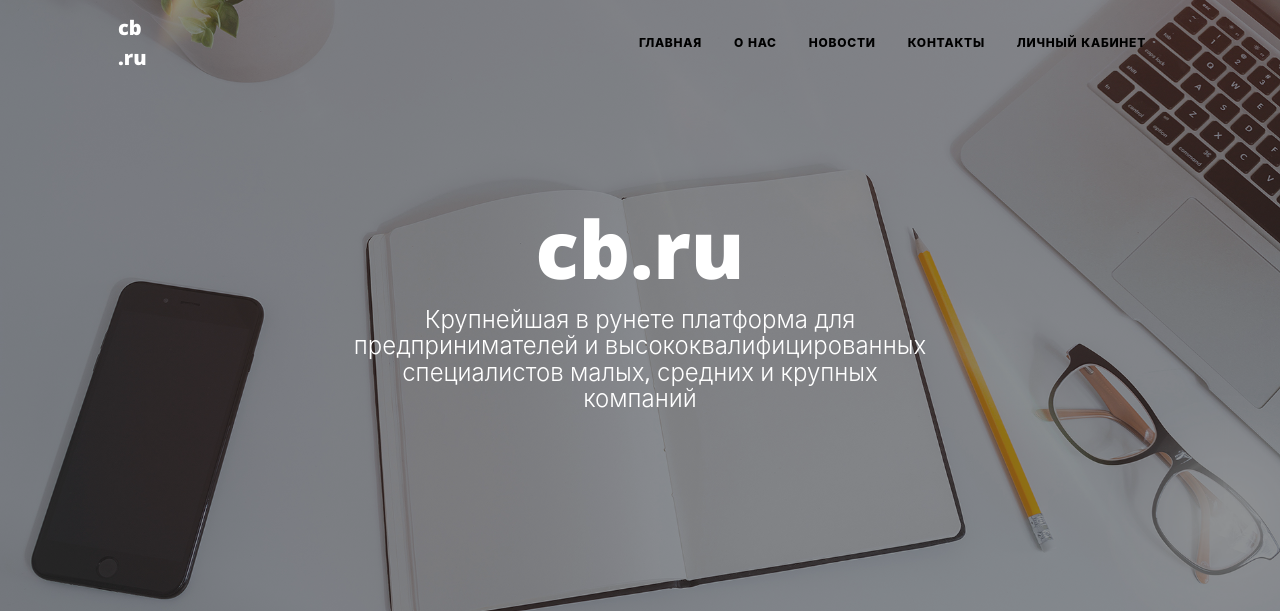
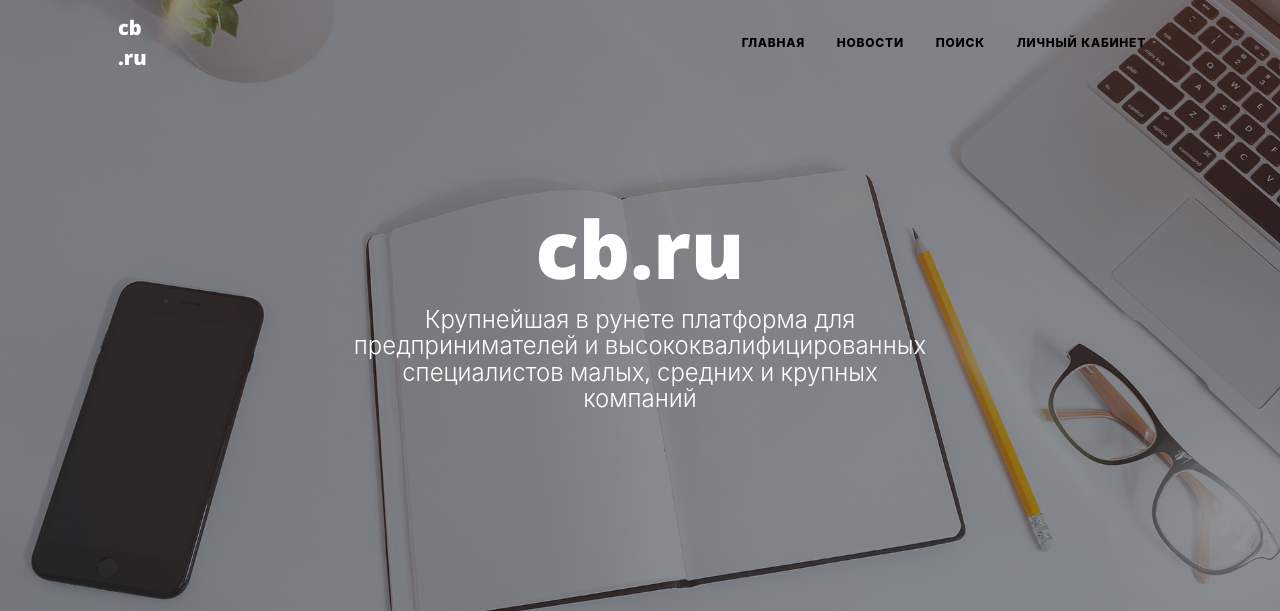
Before and after one commit to magusmgl/NewsPortal, a Django app: page /news/1 in a window 1280 px wide. Shown: the top 611 px of the page. Run offline with Django 4.2, Linux system fonts and the light colour scheme; data comes from the database, SQL or seed files in the repository; some libraries are stand-ins or nearby versions.

Commit message:
fix default.html

```diff
--- a/NewsPortal/templates/flatpages/default.html
+++ b/NewsPortal/templates/flatpages/default.html
@@ -29,9 +29,8 @@
                 <div class="collapse navbar-collapse" id="navbarResponsive">
                     <ul class="navbar-nav ms-auto py-4 py-lg-0">
                         <li class="nav-item"><a class="nav-link px-lg-3 py-3 py-lg-4" href="/index/">Главная</a></li>
-                        <li class="nav-item"><a class="nav-link px-lg-3 py-3 py-lg-4" href="/pages/">О нас</a></li>
                         <li class="nav-item"><a class="nav-link px-lg-3 py-3 py-lg-4" href="/news/">Новости</a></li>
-                        <li class="nav-item"><a class="nav-link px-lg-3 py-3 py-lg-4" href="/contact/">Контакты</a></li>
+                        <li class="nav-item"><a class="nav-link px-lg-3 py-3 py-lg-4" href="/news/search/">Поиск</a></li>
                         <li class="nav-item"><a class="nav-link px-lg-3 py-3 py-lg-4" href="/profile/">Личный кабинет</a></li>
                     </ul>
                 </div>
```
